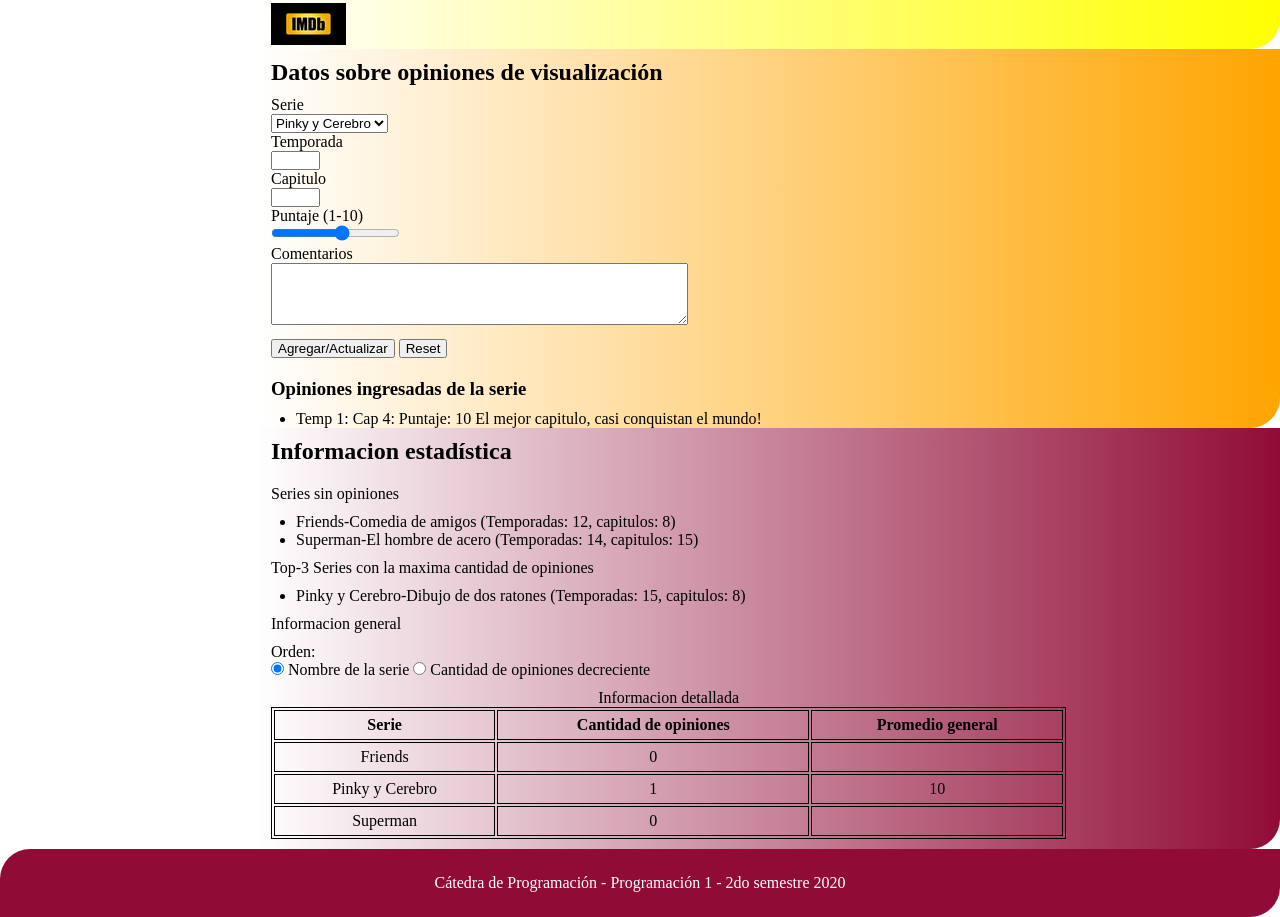
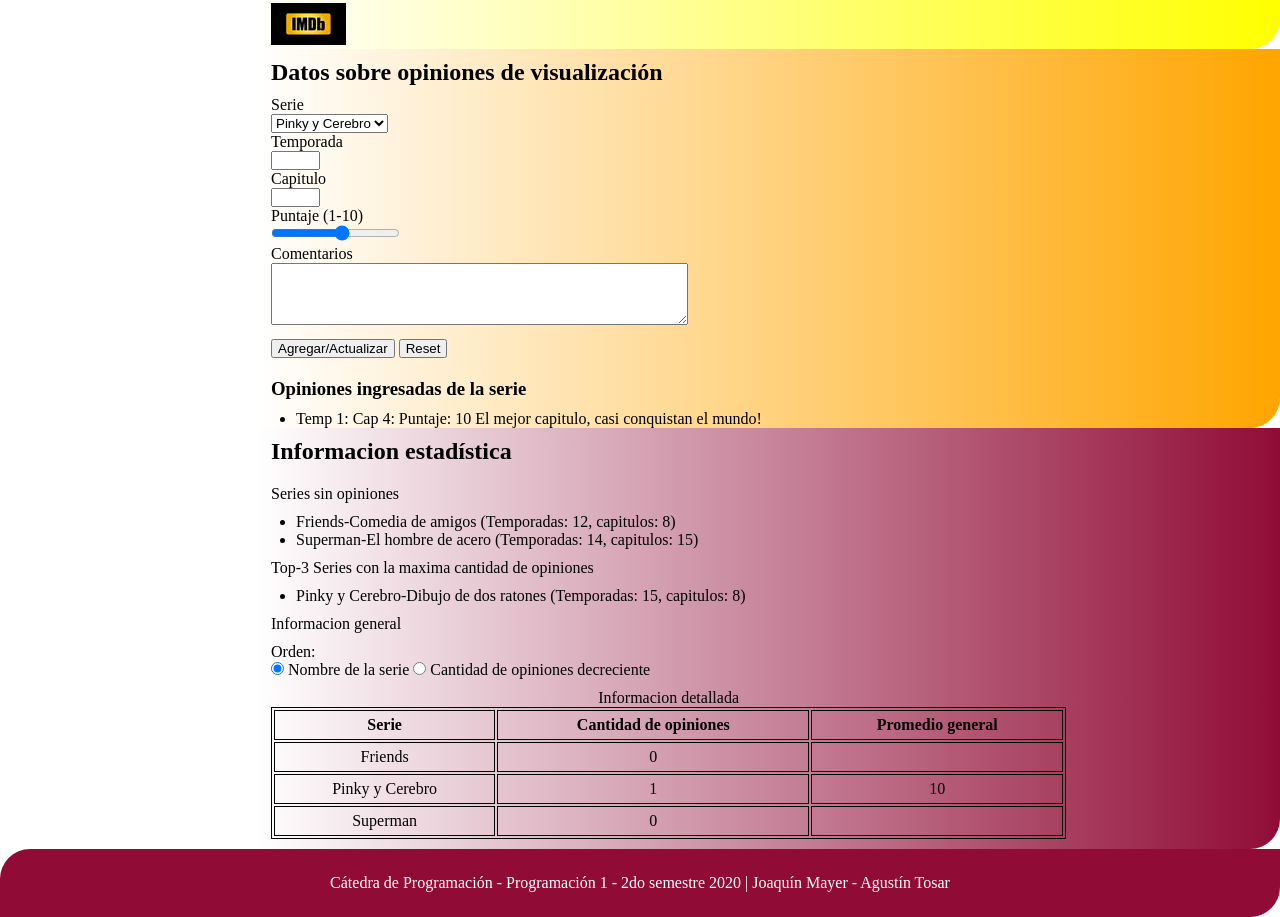
Before and after one commit to JoaquinMayer/obligatorioProgramacion, a plain HTML site: page index.html in a window 1280 px wide. Shown: the part 318-1235 px from the top of the page. Drawn offline with Linux system fonts and the light colour scheme.

Commit message:
Informacion de autores

```diff
--- a/index.html
+++ b/index.html
@@ -133,7 +133,7 @@
     <footer
       class="footer border-radius py-2 text-center font-ligth border-radius-tl border-radius-br clear"
     >
-      <p>Cátedra de Programación - Programación 1 - 2do semestre 2020</p>
+      <p>Cátedra de Programación - Programación 1 - 2do semestre 2020 | Joaquín Mayer - Agustín Tosar</p>
     </footer>
   </body>
 </html>
```
